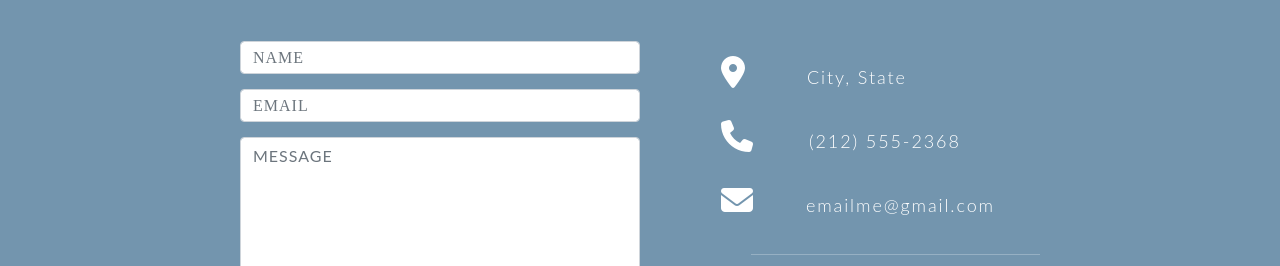
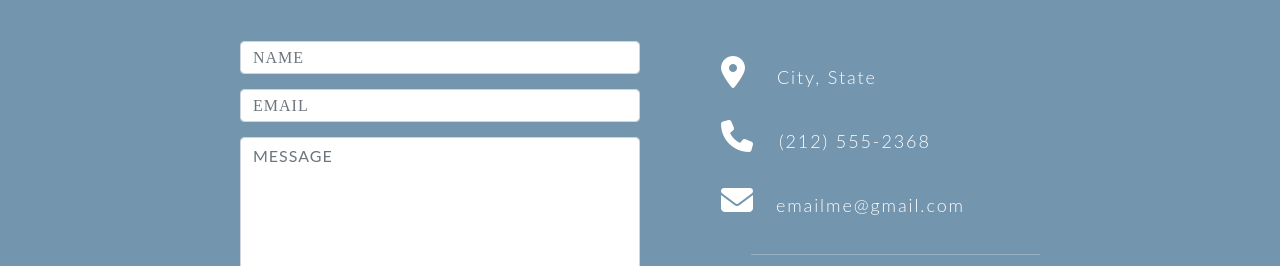
Before and after one commit to KiranPranay/Elearn, a website: page contact.html in a window 1280 px wide. Shown: the part 317-583 px from the top of the page. Drawn offline with nearby package versions, Linux system fonts and the light colour scheme.

Commit message:
footer css

```diff
--- a/css/contact.scss
+++ b/css/contact.scss
@@ -94,15 +94,15 @@ textarea {
 }
 
 .place {
-  margin-left: 62px;
+  margin-left: 32px;
 }
 
 .phone {
-  margin-left: 56px;
+  margin-left: 26px;
 }
 
 .gmail {
-  margin-left: 53px;
+  margin-left: 23px;
 }
 
 .contact-text a {
```
Also changed, not shown: css/contact.css.
